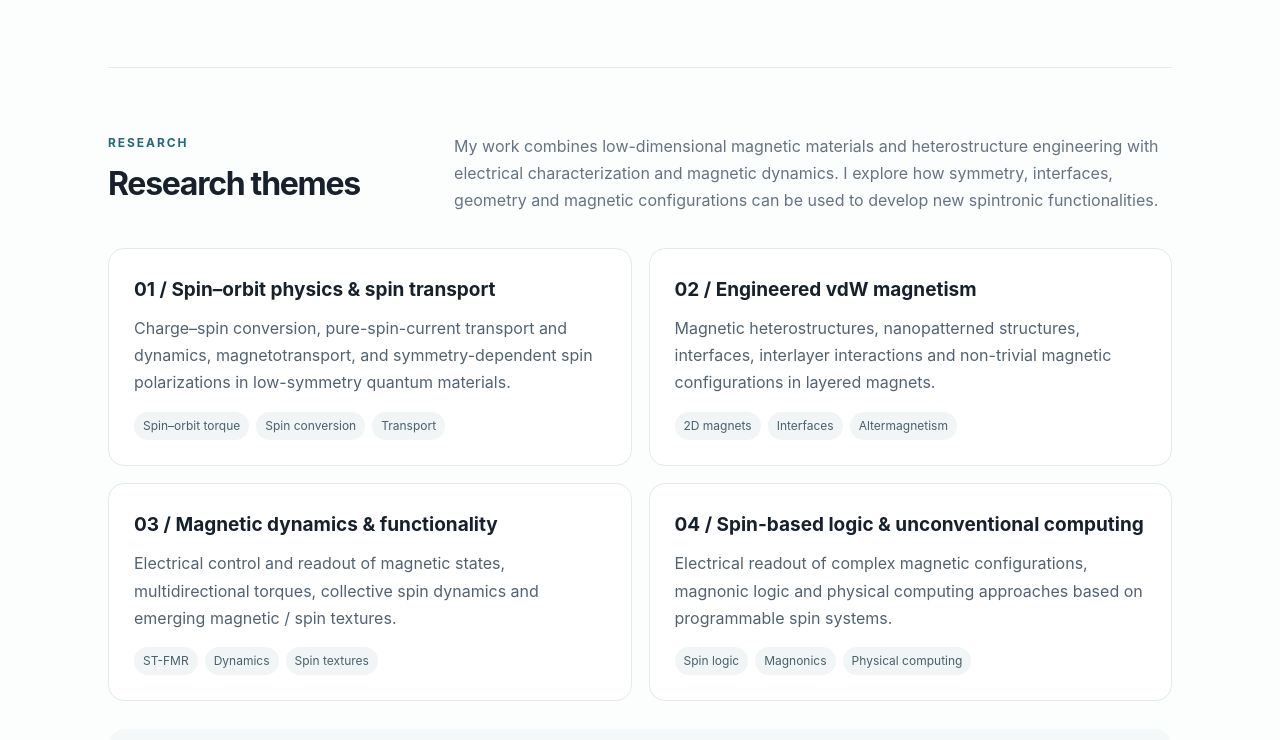
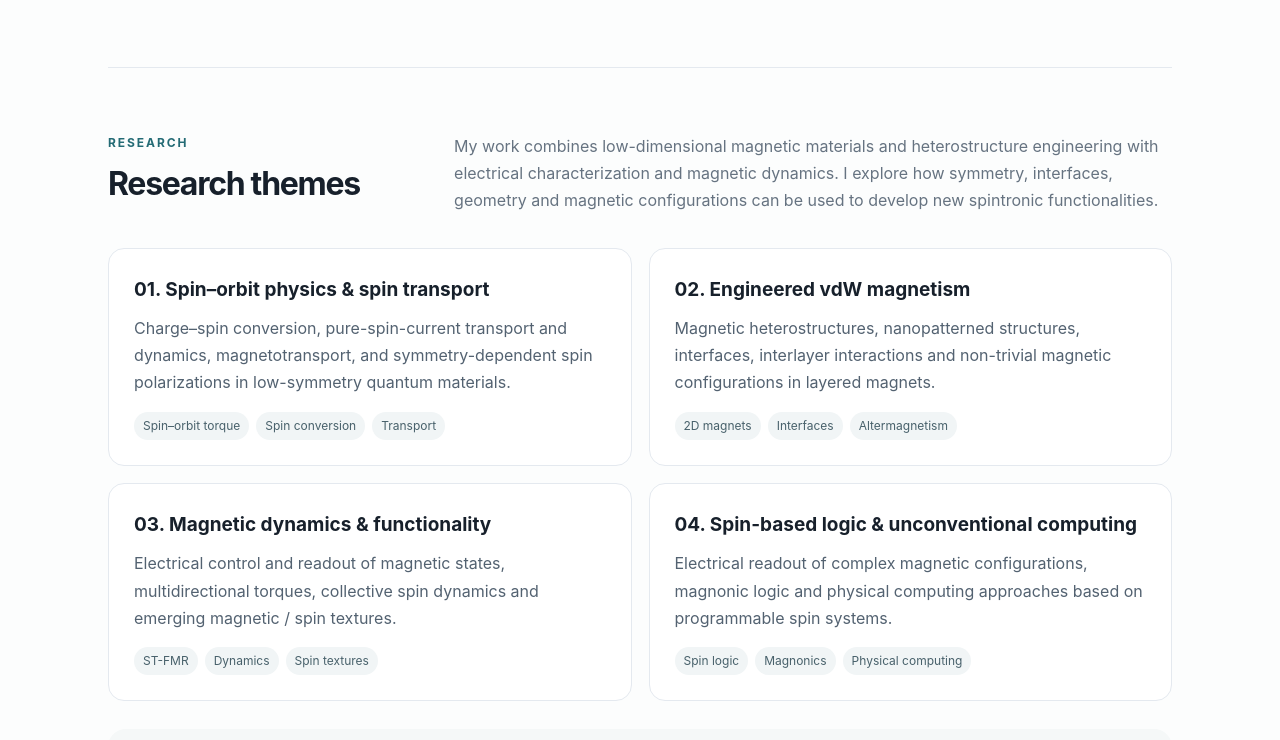
Before and after one commit to zzbna/Dr.BingZhao, a plain HTML site: page index.html in a window 1280 px wide. Shown: the part 560-1300 px from the top of the page. Drawn offline with Linux system fonts and the light colour scheme.

Commit message:
Update index.html

```diff
--- a/index.html
+++ b/index.html
@@ -15,7 +15,7 @@ section{padding:65px 0;border-top:1px solid var(--line)}.section-head{display:gr
 .awards{display:grid;grid-template-columns:repeat(2,1fr);gap:12px}.award{padding:18px;border:1px solid var(--line);border-radius:12px;background:white}.award strong{display:block}.award span{color:var(--muted);font-size:14px}
 .contactbox{background:#f2f6f7;border-radius:18px;padding:32px}.contactbox p{color:#4c5d6b}
 footer{padding:36px 0;color:var(--muted);font-size:13px}.foot{display:flex;justify-content:space-between;gap:20px}
-@media(max-width:780px){.nav{height:auto;align-items:flex-start;flex-direction:column;padding:13px 0;gap:8px}.navlinks{gap:15px;flex-wrap:wrap}.hero{grid-template-columns:1fr;padding:80px 0 70px}.portrait{aspect-ratio:5/4}.section-head{grid-template-columns:1fr;gap:8px}.grid,.awards{grid-template-columns:1fr}.skillcols{columns:1}.foot{flex-direction:column}}
+@media(max-width:780px){.nav{height:auto;align-items:flex-start;flex-direction:column;padding:13px 0;gap:8px}.navlinks{gap:15px;flex-wrap:wrap}.hero{grid-template-columns:1fr;padding:60px 0 45px}.portrait{aspect-ratio:5/4}.section-head{grid-template-columns:1fr;gap:8px}.grid,.awards{grid-template-columns:1fr}.skillcols{columns:1}.foot{flex-direction:column}}
 </style></head>
 <body>
 <header><div class="container nav"><a class="logo" href="#home">Bing Zhao | personal research website </a><nav class="navlinks"><a href="#research">Research</a><a href="#bio">Biography</a><a href="#publications">Publications</a><a href="#expertise">Expertise</a><a href="#recognition">Recognition</a><a href="#contact">Contact</a></nav></div></header>
@@ -28,10 +28,10 @@ footer{padding:36px 0;color:var(--muted);font-size:13px}.foot{display:flex;justi
 </div><div class="portrait"><img src="./assassets/Photo_BIng.jpg" alt="Scientific visualization of a layered van der Waals spintronic device with contrasting spin textures and spin currents"></div></section>
 <section id="research"><div class="section-head"><div><div class="eyebrow">Research</div><h2>Research themes</h2></div><p>My work combines low-dimensional magnetic materials and heterostructure engineering with electrical characterization and magnetic dynamics. I explore how symmetry, interfaces, geometry and magnetic configurations can be used to develop new spintronic functionalities.</p></div>
 <div class="grid">
-<article class="tile"><h3>01 / Spin–orbit physics & spin transport</h3><p>Charge–spin conversion, pure-spin-current transport and dynamics, magnetotransport, and symmetry-dependent spin polarizations in low-symmetry quantum materials.</p><div class="chips"><span class="chip">Spin–orbit torque</span><span class="chip">Spin conversion</span><span class="chip">Transport</span></div></article>
-<article class="tile"><h3>02 / Engineered vdW magnetism</h3><p>Magnetic heterostructures, nanopatterned structures, interfaces, interlayer interactions and non-trivial magnetic configurations in layered magnets.</p><div class="chips"><span class="chip">2D magnets</span><span class="chip">Interfaces</span><span class="chip">Altermagnetism</span></div></article>
-<article class="tile"><h3>03 / Magnetic dynamics & functionality</h3><p>Electrical control and readout of magnetic states, multidirectional torques, collective spin dynamics and emerging magnetic / spin textures.</p><div class="chips"><span class="chip">ST-FMR</span><span class="chip">Dynamics</span><span class="chip">Spin textures</span></div></article>
-<article class="tile"><h3>04 / Spin-based logic & unconventional computing</h3><p>Electrical readout of complex magnetic configurations, magnonic logic and physical computing approaches based on programmable spin systems.</p><div class="chips"><span class="chip">Spin logic</span><span class="chip">Magnonics</span><span class="chip">Physical computing</span></div></article>
+<article class="tile"><h3>01. Spin–orbit physics & spin transport</h3><p>Charge–spin conversion, pure-spin-current transport and dynamics, magnetotransport, and symmetry-dependent spin polarizations in low-symmetry quantum materials.</p><div class="chips"><span class="chip">Spin–orbit torque</span><span class="chip">Spin conversion</span><span class="chip">Transport</span></div></article>
+<article class="tile"><h3>02. Engineered vdW magnetism</h3><p>Magnetic heterostructures, nanopatterned structures, interfaces, interlayer interactions and non-trivial magnetic configurations in layered magnets.</p><div class="chips"><span class="chip">2D magnets</span><span class="chip">Interfaces</span><span class="chip">Altermagnetism</span></div></article>
+<article class="tile"><h3>03. Magnetic dynamics & functionality</h3><p>Electrical control and readout of magnetic states, multidirectional torques, collective spin dynamics and emerging magnetic / spin textures.</p><div class="chips"><span class="chip">ST-FMR</span><span class="chip">Dynamics</span><span class="chip">Spin textures</span></div></article>
+<article class="tile"><h3>04. Spin-based logic & unconventional computing</h3><p>Electrical readout of complex magnetic configurations, magnonic logic and physical computing approaches based on programmable spin systems.</p><div class="chips"><span class="chip">Spin logic</span><span class="chip">Magnonics</span><span class="chip">Physical computing</span></div></article>
 </div>
 <div class="feature"><h3>Research vision</h3><p>Establish programmable magnetism and spin dynamics in engineered van der Waals systems, connecting control of magnetic configurations and interlayer interactions to collective excitations and unconventional information processing.</p></div></section>
 <section id="bio"><div class="section-head"><div><div class="eyebrow">Biography</div><h2>About</h2></div><p>Dr. Bing Zhao is an experimental physicist specializing in charge–spin interconversion, spin-dependent transport, spin–orbit torque, van der Waals magnetism and dynamics. His recent leading-author works address field-free magnetization switching in vdW magnets, multidirectional spin–orbit torque and electrical detection of magnetic spin textures.</p></div>
```
